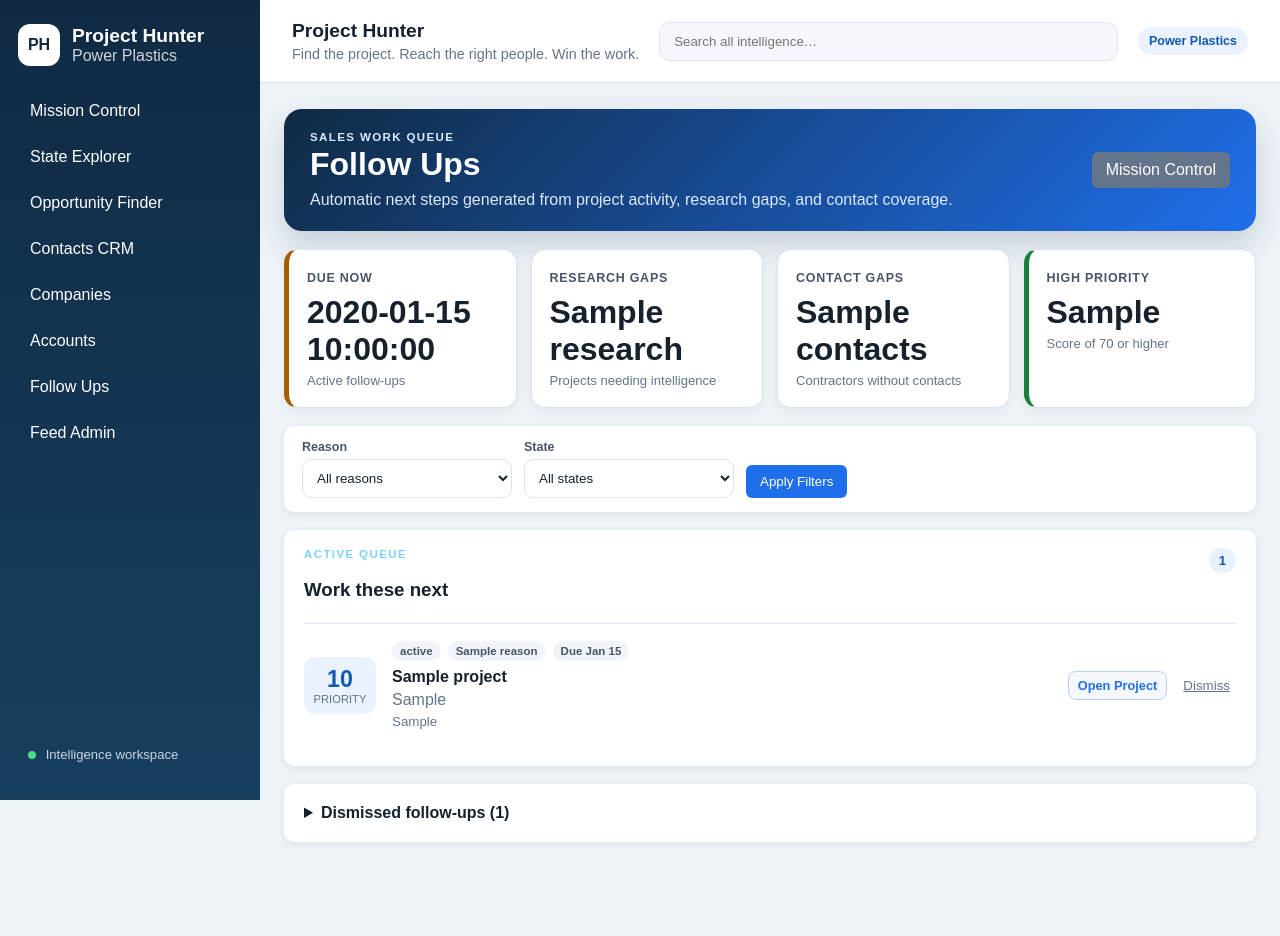
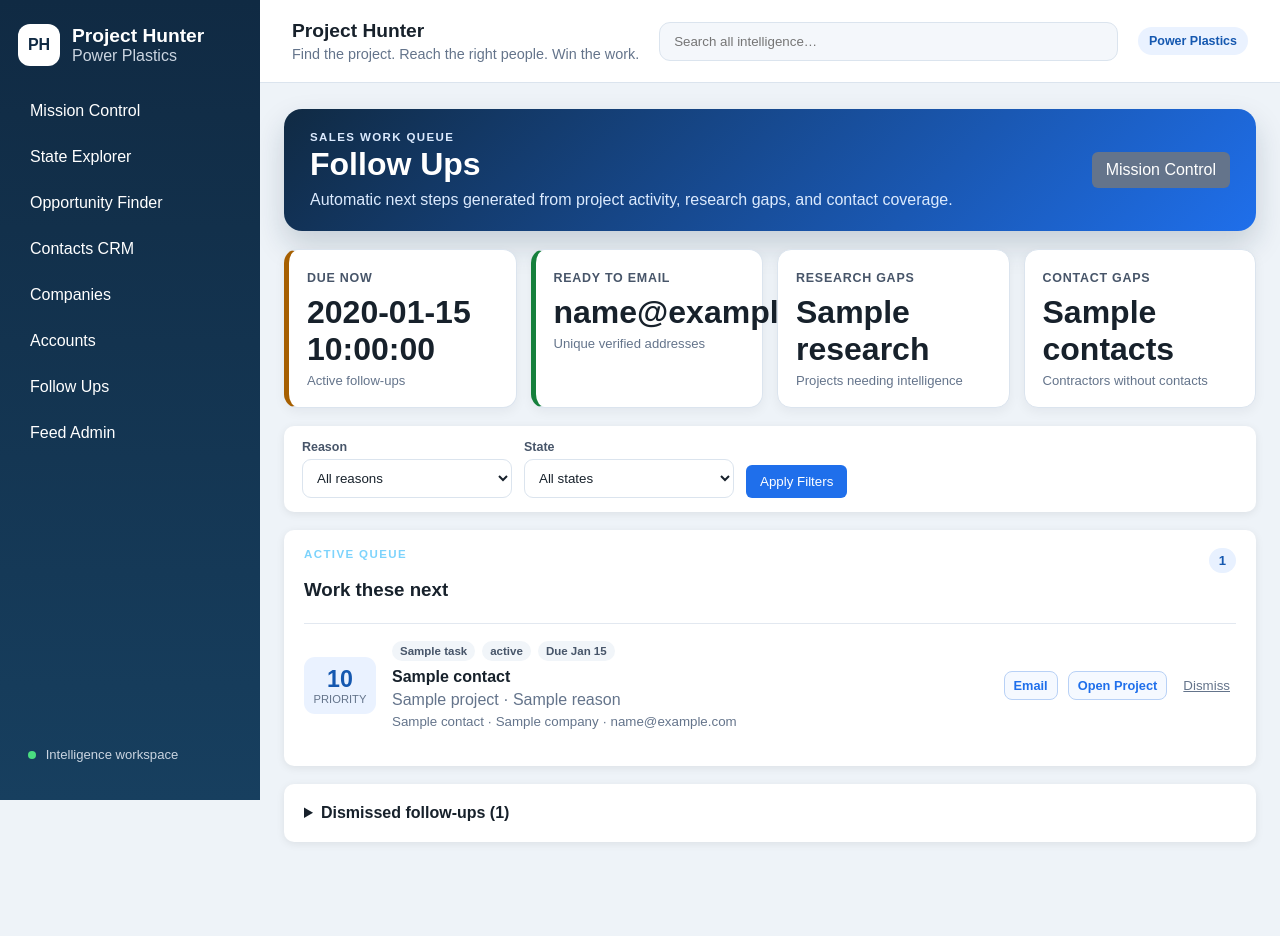
Before and after one commit to NickPowerPlastics/ProjectHunter, a Flask app: template ProjectHunter-main/templates/tasks.html in a window 1280 px wide. Run offline with Flask 3, Linux system fonts and the light colour scheme; the template is opened without the code that fills it: most values are stand-ins (such as "Sample title", 1, 10 or a date in 2020).

Commit message:
Build actionable daily sales queue

```diff
--- a/ProjectHunter-main/templates/tasks.html
+++ b/ProjectHunter-main/templates/tasks.html
@@ -7,9 +7,9 @@
 
 <section class="metric-grid" aria-label="Follow-up summary">
   <article class="metric-card metric-alert"><span class="metric-label">Due now</span><strong>{{ counts.due }}</strong><span>Active follow-ups</span></article>
+  <article class="metric-card metric-good"><span class="metric-label">Ready to email</span><strong>{{ counts.email }}</strong><span>Unique verified addresses</span></article>
   <article class="metric-card"><span class="metric-label">Research gaps</span><strong>{{ counts.research }}</strong><span>Projects needing intelligence</span></article>
   <article class="metric-card"><span class="metric-label">Contact gaps</span><strong>{{ counts.contacts }}</strong><span>Contractors without contacts</span></article>
-  <article class="metric-card metric-good"><span class="metric-label">High priority</span><strong>{{ counts.high_priority }}</strong><span>Score of 70 or higher</span></article>
 </section>
 
 <section class="card task-filter-card">
@@ -28,12 +28,12 @@
     <article class="task-row">
       <div class="task-score"><strong>{{ task.priority_score }}</strong><span>priority</span></div>
       <div class="task-copy">
-        <div class="task-meta"><span>{{ task.project.state }}</span><span>{{ task.reason }}</span><span>Due {{ task.due_date.strftime('%b %-d') }}</span></div>
-        <h4><a href="{{ url_for('project_details', project_id=task.project.id) }}">{{ task.project.name }}</a></h4>
-        <p>{{ task.project.recommended_next_action }}</p>
-        <small>{{ task.project.electrical_contractor or task.project.general_contractor or task.project.developer }}</small>
+        <div class="task-meta"><span>{{ task.label }}</span><span>{{ task.project.state }}</span><span>Due {{ task.due_date.strftime('%b %d').replace(' 0', ' ') }}</span></div>
+        <h4><a href="{{ url_for('project_details', project_id=task.project.id) }}">{{ task.contact.name if task.contact else task.project.name }}</a></h4>
+        <p>{{ task.project.name }} · {{ task.reason }}</p>
+        <small>{% if task.contact %}{{ task.contact.title }} · {{ task.contact.company }} · {{ task.contact.email }}{% else %}{{ task.company }}{% endif %}</small>
       </div>
-      <div class="task-actions"><a class="small-action" href="{{ url_for('project_details', project_id=task.project.id) }}">Open Project</a><form method="post" action="{{ url_for('dismiss_follow_up', task_id=task.id) }}"><input type="hidden" name="source" value="tasks"><button class="text-button" type="submit">Dismiss</button></form></div>
+      <div class="task-actions">{% if task.email_url %}<a class="small-action action-email" href="{{ task.email_url }}">Email</a>{% endif %}<a class="small-action" href="{{ url_for('project_details', project_id=task.project.id) }}">Open Project</a><form method="post" action="{{ url_for('dismiss_follow_up', task_id=task.id) }}"><input type="hidden" name="source" value="tasks"><button class="text-button" type="submit">Dismiss</button></form></div>
     </article>
     {% else %}<p class="empty-state">No active follow-ups match these filters.</p>{% endfor %}
   </div>
```
